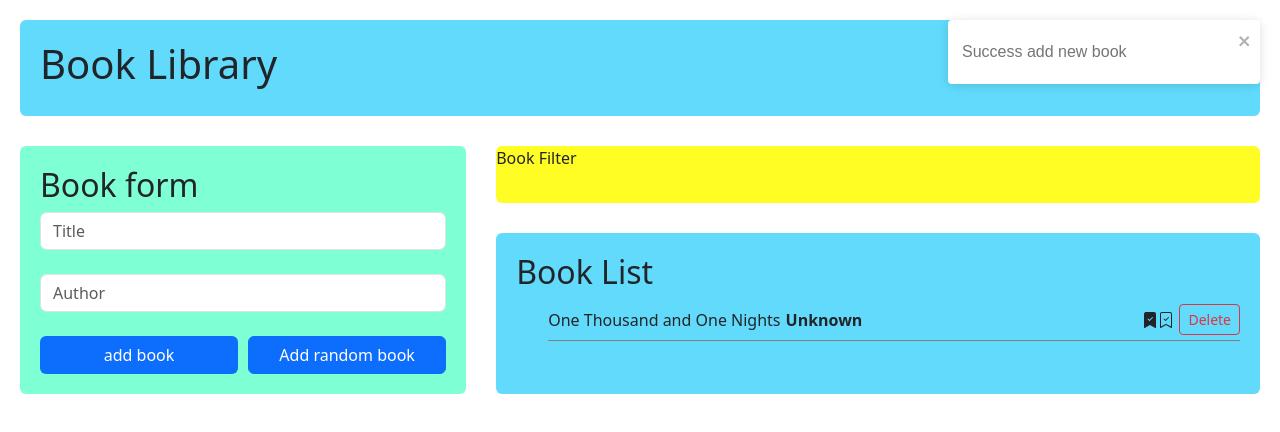
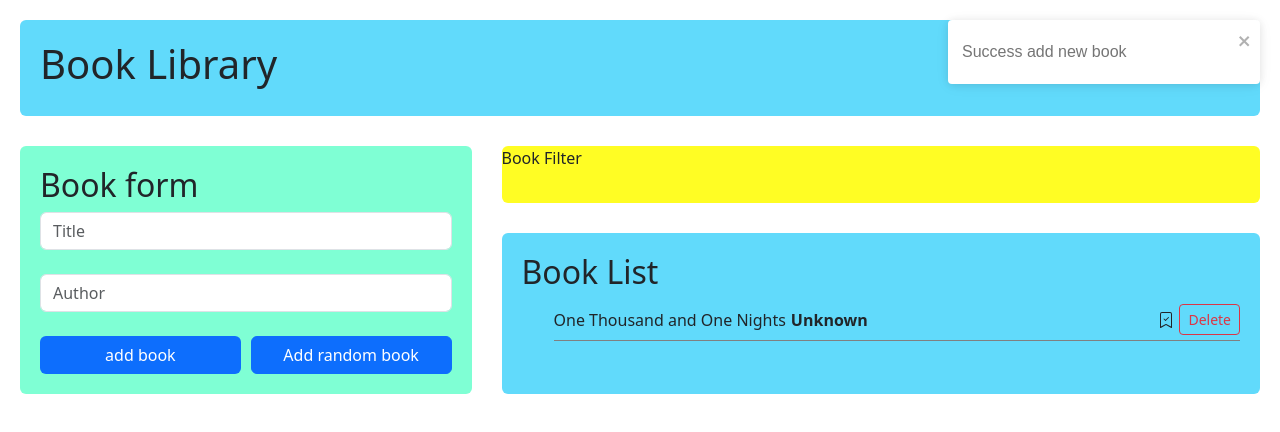
Before and after one commit to SerhiiHavryliuk/book-library, a React (Create React App) app: page / in a window 1280 px wide. Both pictures are taken after a click on the button "Add random book". Shown: the top 432 px of the page. Built offline with nearby package versions, Linux system fonts and the light colour scheme.

Commit message:
add toggle favorite

```diff
--- a/src/app/slices/booksSlice.js
+++ b/src/app/slices/booksSlice.js
@@ -16,7 +16,12 @@ export const booksSlice = createSlice({
       state.booksList = state.booksList.filter((item) => item.id !== action.payload);
     },
     toggleFavorite: (state, action) => {
-      state.tttt += action.payload;
+      state.booksList = state.booksList.map((item) => {
+        if (item.id === action.payload) {
+          item.isFavorite = !item.isFavorite;
+        }
+        return item;
+      });
     }
   }
 });
--- a/src/components/BookList/BookList.js
+++ b/src/components/BookList/BookList.js
@@ -1,7 +1,7 @@
 import { useDispatch, useSelector } from 'react-redux';
 import { Button } from 'react-bootstrap';
 import { BsBookmarkCheck, BsBookmarkCheckFill } from 'react-icons/bs';
-import { deleteBook } from '../../app/slices/booksSlice';
+import { deleteBook, toggleFavorite } from '../../app/slices/booksSlice';
 import { showNotify } from '../../utils/functions';
 import style from './BookList.module.scss';
 
@@ -16,6 +16,10 @@ function BookList() {
     showNotify('Remove book');
   };
 
+  const handleToggleFavoriteBook = (id) => {
+    dispatch(toggleFavorite(id));
+  };
+
   return (
     <div className={style.bookList}>
       <h2> Book List </h2>
@@ -26,9 +30,8 @@ function BookList() {
               <div className={style.listDescription}>
                 {item.title} <b> {item.author}</b>
               </div>
-              <div>
-                <BsBookmarkCheckFill />
-                <BsBookmarkCheck />
+              <div onClick={() => handleToggleFavoriteBook(item.id)}>
+                {item.isFavorite ? <BsBookmarkCheckFill /> : <BsBookmarkCheck />}
                 <Button
                   variant="outline-danger"
                   size="sm"
```
